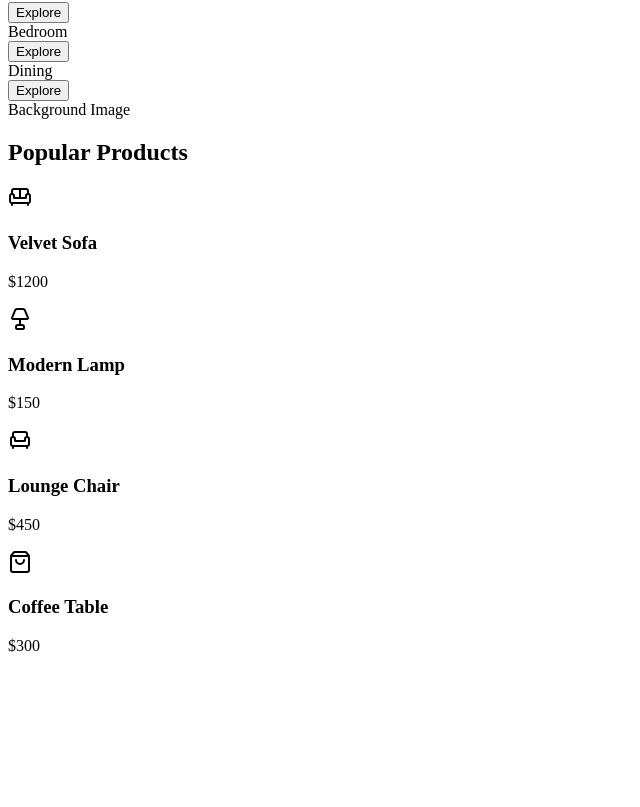
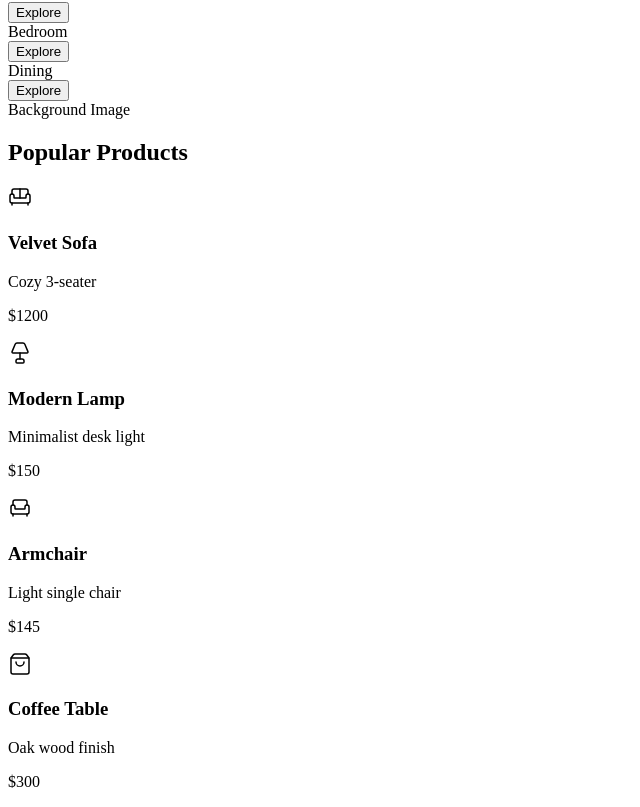
Before and after one commit to DieuNN/e-commerce-nextjs, a Next.js app: page / in a window 1280 px wide. Shown: the part 623-1430 px from the top of the page, without its empty margins (0-640 px from the left). Before the commit the page ends 1294 px from the top, so only its background shows below. Built offline with nearby package versions, Linux system fonts and the light colour scheme.

Commit message:
fix: Update PopularProducts layout and card design

```diff
--- a/app/components/PopularProducts.tsx
+++ b/app/components/PopularProducts.tsx
@@ -2,38 +2,40 @@ import React from 'react';
 import { ShoppingBag, Armchair, Lamp, Sofa } from 'lucide-react';
 
 const products = [
-  { id: 1, name: 'Velvet Sofa', price: '$1200', icon: Sofa },
-  { id: 2, name: 'Modern Lamp', price: '$150', icon: Lamp },
-  { id: 3, name: 'Lounge Chair', price: '$450', icon: Armchair },
-  { id: 4, name: 'Coffee Table', price: '$300', icon: ShoppingBag }, // Placeholder icon
+  { id: 1, name: 'Velvet Sofa', description: 'Cozy 3-seater', price: '$1200', icon: Sofa },
+  { id: 2, name: 'Modern Lamp', description: 'Minimalist desk light', price: '$150', icon: Lamp },
+  { id: 3, name: 'Armchair', description: 'Light single chair', price: '$145', icon: Armchair },
+  { id: 4, name: 'Coffee Table', description: 'Oak wood finish', price: '$300', icon: ShoppingBag },
 ];
 
 export default function PopularProducts() {
   return (
     <section className="hidden lg:block relative w-full overflow-hidden bg-white">
       {/* Background Image Placeholder */}
-      {/* 926x1098, absolute 50% outside (right side) */}
+      {/* 926x1098, absolute 50% outside (left side) */}
       <div
-        className="absolute top-1/2 -translate-y-1/2 right-[-463px] w-[926px] h-[1098px] bg-[#E0EFF6] opacity-50 flex items-center justify-center pointer-events-none"
-        style={{ borderRadius: '50% 0 0 50%' }}
+        className="absolute top-1/2 -translate-y-1/2 left-[-463px] w-[926px] h-[1098px] bg-[#E0EFF6] opacity-50 flex items-center justify-center pointer-events-none"
+        style={{ borderRadius: '0 50% 50% 0' }}
       >
-        <span className="text-[#07484A] text-2xl font-bold -ml-[200px]">Background Image</span>
+        <span className="text-[#07484A] text-2xl font-bold ml-[200px]">Background Image</span>
       </div>
 
       <div className="w-full max-w-[1920px] mx-auto px-[150px] py-20 relative z-10">
-        <h2 className="text-[#07484A] font-serif text-[64px] font-normal mb-16 tracking-wide">Popular Products</h2>
+        <h2 className="text-[#07484A] font-serif text-[64px] font-normal mb-16 tracking-wide text-center">Popular Products</h2>
 
         <div className="grid grid-cols-4 gap-8">
           {products.map((product) => {
             const Icon = product.icon;
             return (
-              <div key={product.id} className="group bg-white rounded-[10px] shadow-sm hover:shadow-xl transition-all duration-300 border border-[#F0F0F0] h-[400px] flex flex-col overflow-hidden">
-                <div className="flex-1 bg-[#F9F9F9] flex items-center justify-center group-hover:bg-[#E0EFF6] transition-colors duration-300">
-                    <Icon className="w-20 h-20 text-[#70908B]" />
+              <div key={product.id} className="group bg-[#CAF3E5] rounded-[30px] p-8 hover:shadow-xl transition-all duration-300 h-[460px] flex flex-col justify-between">
+                <div className="flex-1 flex items-center justify-center">
+                    {/* Placeholder for product image - using Icon */}
+                    <Icon className="w-40 h-40 text-[#1F4B43] drop-shadow-sm" strokeWidth={1.5} />
                 </div>
-                <div className="p-6 flex flex-col gap-2 bg-white">
-                    <h3 className="text-xl font-medium text-[#07484A]">{product.name}</h3>
-                    <p className="text-[#70908B] font-bold">{product.price}</p>
+                <div className="flex flex-col gap-2 mt-4">
+                    <h3 className="text-[28px] font-medium text-[#1F4B43] font-sans">{product.name}</h3>
+                    <p className="text-[#70908B] text-lg">{product.description}</p>
+                    <p className="text-[#1F4B43] font-bold text-2xl mt-2">{product.price}</p>
                 </div>
               </div>
             );
```
